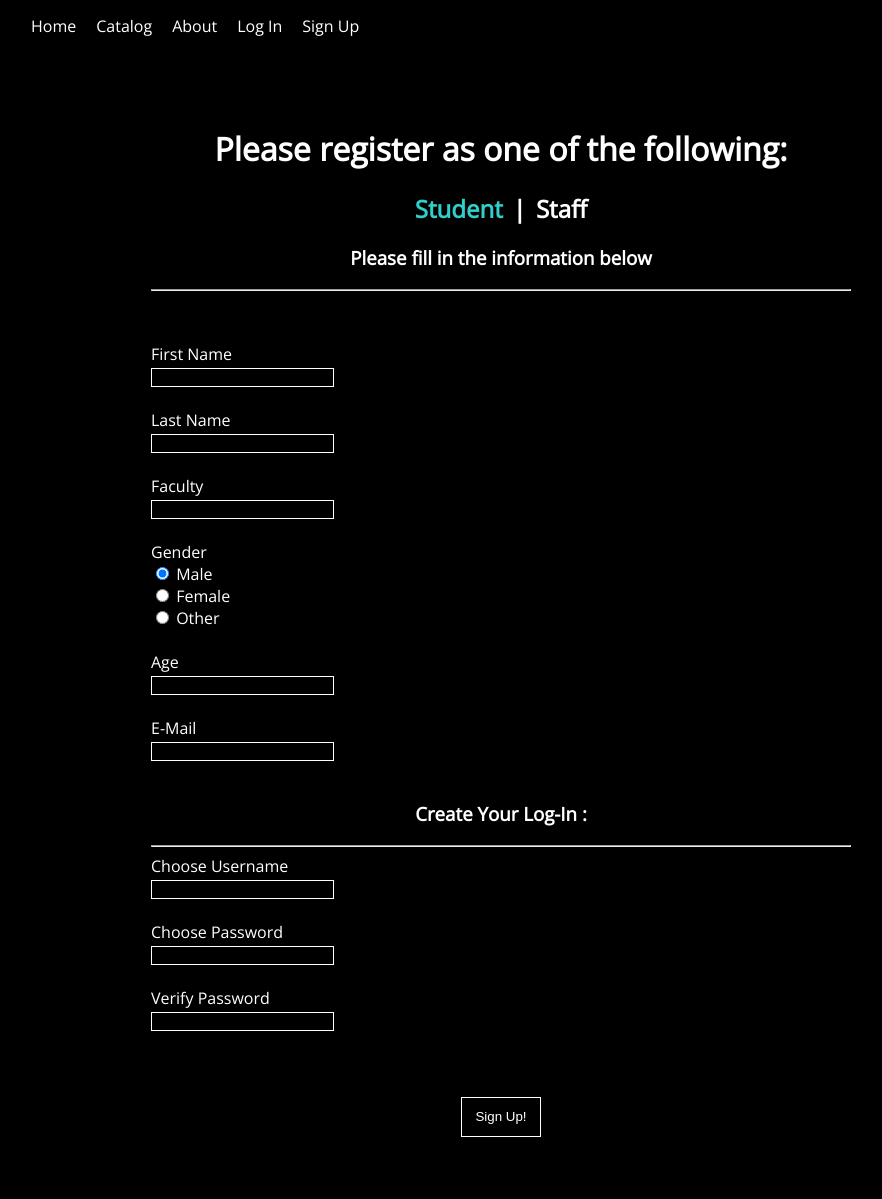
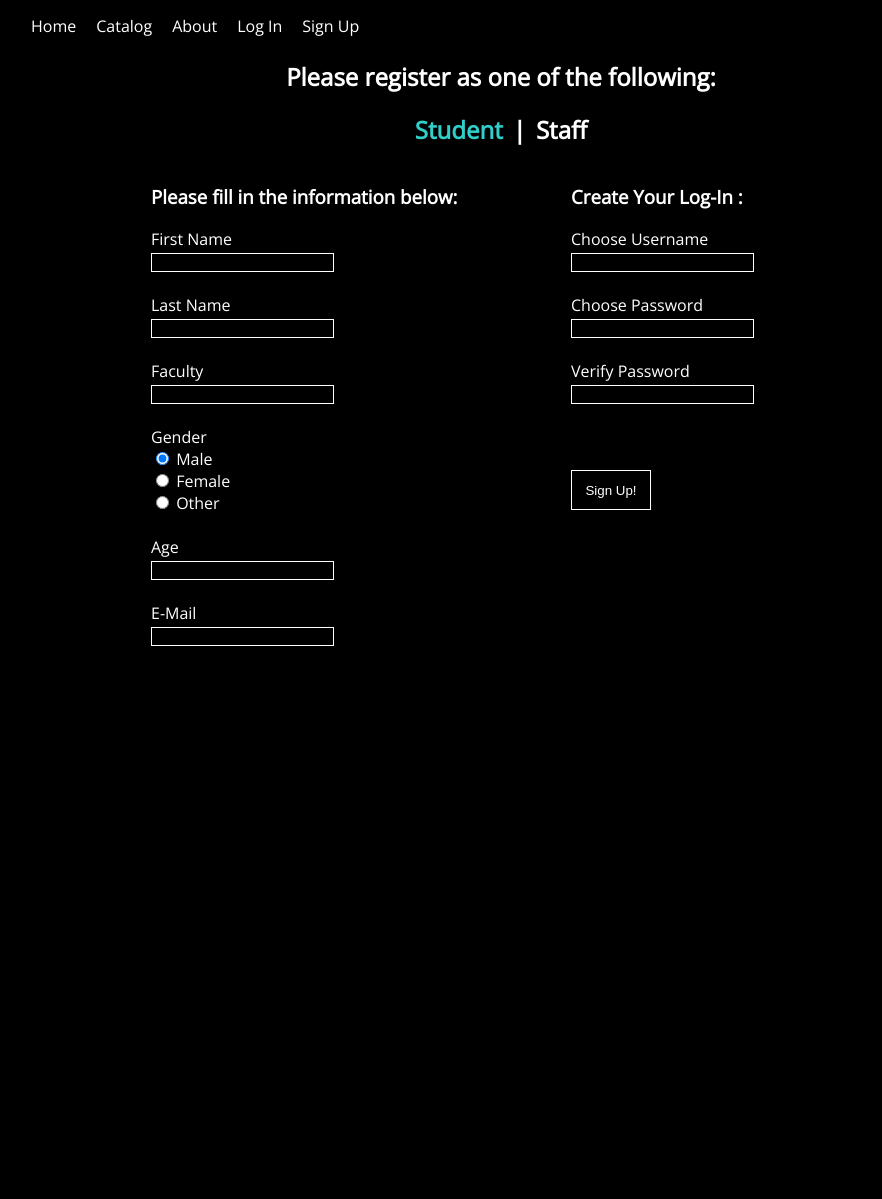
Before and after one commit to mkdeSilva/library, a PHP site: page /register.php in a window 1280 px wide. Shown: the whole page, without its empty margins (139-1021 px from the left). After the commit the page ends 646 px from the top, so only its background shows below. Run offline with PHP 8.4, Linux system fonts and the light colour scheme; data comes from the database, SQL or seed files in the repository.

Commit message:
foramtted the register page

```diff
--- a/register.php
+++ b/register.php
@@ -21,16 +21,12 @@ require_once('connect.php');
 		<?php require_once('header.php') ?>
 	</header>
 
-    <br><br><br>
-
     <div class="container">
         <div id="allInputs">
             <center>
-                <h1>Please register as one of the following:</h1>
+                <h2>Please register as one of the following:</h2>
 
                 <h2><span id="studentRegisterButton" class="flatChoiceActive"><a>Student</a></span>|<span id="staffRegisterButton" class="flatChoiceInactive"><a>Staff</a></span></h2>
-
-                <h3> Please fill in the information below </h3>
 
             </center>
 
@@ -51,9 +47,13 @@ require_once('connect.php');
             }
             ?>
 
-            <hr>
+    <div style="width: 100%;">
+        <div style="float:left; width: 60%">
+
+            <h3> Please fill in the information below: </h3>
+
             <form id="studentRegisterForm" action="checkRegistration.php" method="POST">
-               <input type ="hidden" name = "code" value = '0'><br><br>
+               <input type ="hidden" name = "code" value = '0'>
 
                First Name <br> <input type = "text" name = "fName" class="flatTextbox" > <br><br>
                Last Name <br> <input type = "text" name = "lName" class="flatTextbox" > <br><br>
@@ -65,20 +65,23 @@ require_once('connect.php');
                <br><br>
                Age <br> <input type = "text" name= "age" class="flatTextbox" > <br><br>
                E-Mail <br> <input type = "text" name= "email" class="flatTextbox" > <br><br>
+        </div>
 
-               <center>
-                <h3> Create Your Log-In :  </h3>
-            </center>
-            <hr>
+
+        <div style="float:right; width: 40%">
+
+            <h3> Create Your Log-In :</h3>
+
             Choose Username <br> <input type = "text" name = "username" class="flatTextbox" > <br><br>
             Choose Password <br> <input type = "password" name = "passwd" class="flatTextbox"  ><br><br>
             Verify Password <br> <input type = "password" name = "passwdVerify" class="flatTextbox"  ><br><br>
             <input type = "hidden" name = "whichMember" value = "student">
             <br><br>
-            <center>
                 <input type="submit" value="Sign Up!" class="flatButton">
-            </center>
+
             <br>
+        </div>
+    </div>
         </form>
 
         <form id="staffRegisterForm" action="checkRegistration.php" method="POST" style="display:none">
@@ -100,7 +103,7 @@ require_once('connect.php');
                 }
                 ?>
             </select>
-<br>
+<br><br>
             Gender
             <br><input type="radio" name="gender" value="Male" CHECKED> Male
             <br><input type="radio" name="gender" value="Female"> Female
@@ -109,19 +112,7 @@ require_once('connect.php');
             Age <br> <input type = "text" name = "age" class="flatTextbox" > <br><br>
             E-Mail <br> <input type = "text" name = "email" class="flatTextbox" > <br><br>
 
-            <center>
-                <h3> Create Your Log-In :  </h3>
-            </center>
-            <hr>
-            Choose Username <br> <input type = "text" name = "username" class="flatTextbox" > <br><br>
-            Choose Password <br> <input type = "password" name = "passwd" class="flatTextbox" ><br><br>
-            Verify Password <br> <input type = "password" name = "passwdVerify" class="flatTextbox"  ><br><br>
-            <input type = "hidden" name = "whichMember" value = "staff">
-            <br><br>
-            <center>
-                <input type="submit" value="Sign Up!" class="flatButton">
-            </center>
-            <br>
+
 
         </form>
     </center>
```
Also changed, not shown: design.css (line endings or trailing spaces).
